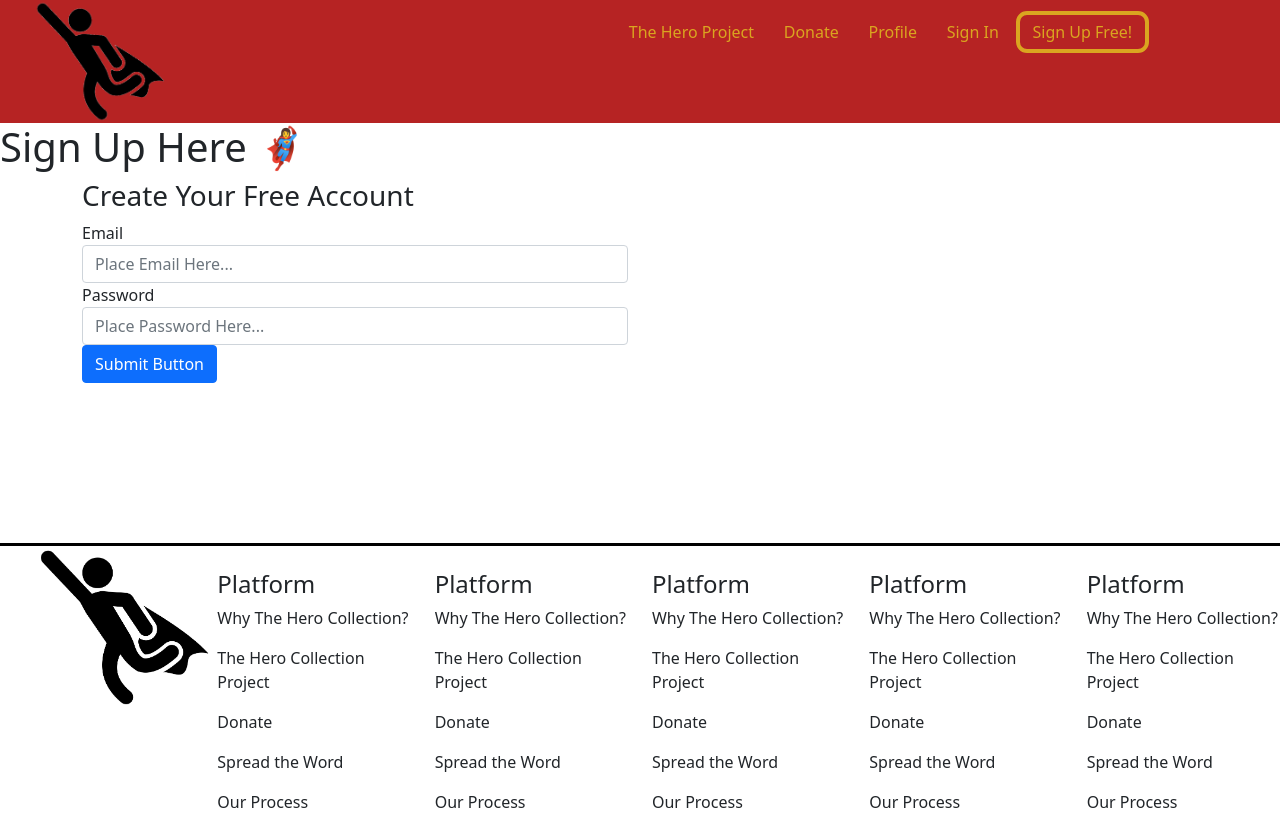
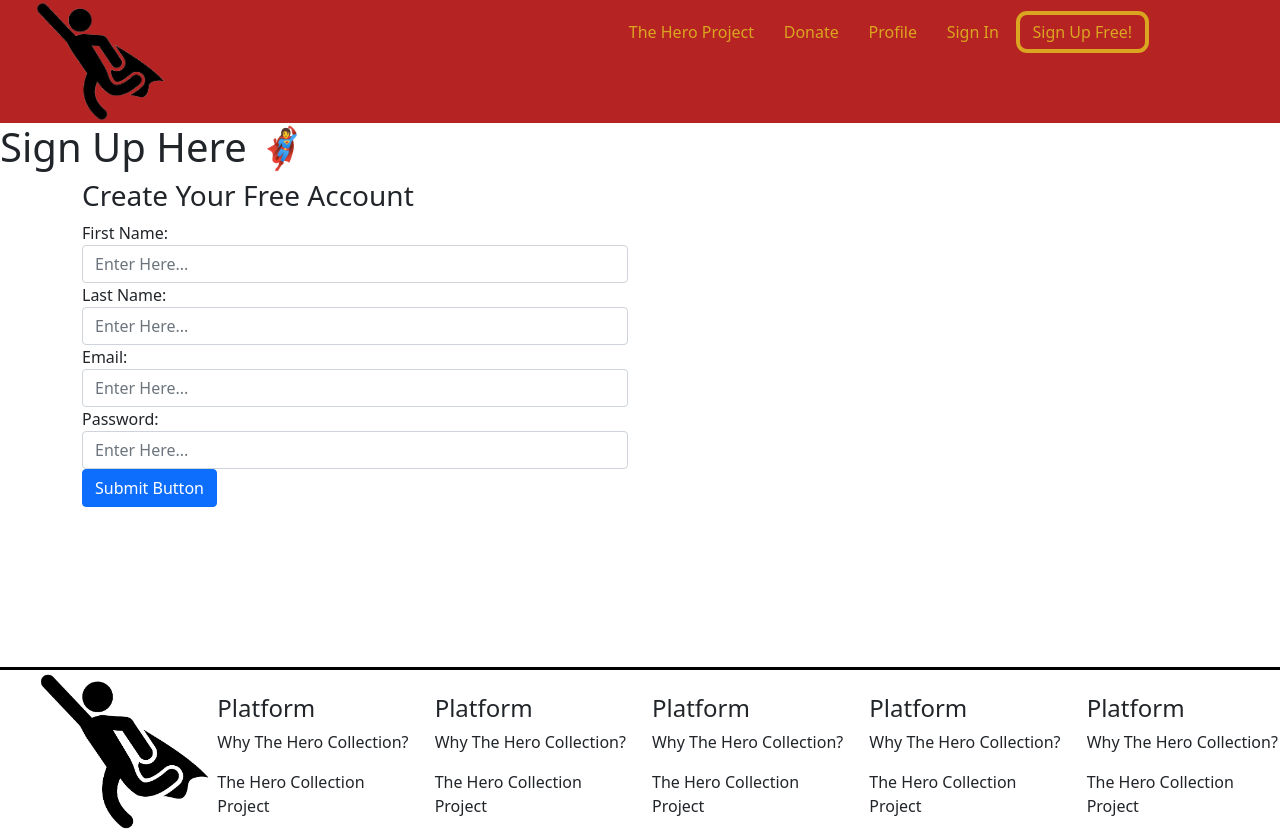
Before and after one commit to leda84/hero_project, a Flask app: page /signup in a window 1280 px wide. Shown: the top 832 px of the page. Before the commit the page ends 808 px from the top, so only its background shows below. Run offline with Flask 2, Linux system fonts and the light colour scheme; some libraries are stand-ins or nearby versions.

Commit message:
added/modified routes & forms

```diff
--- a/hero_project/authentication/auth_templates/signup.html
+++ b/hero_project/authentication/auth_templates/signup.html
@@ -7,7 +7,7 @@
     <div class="row">
         <aside class="col-12 col-md-6">
             <h3>Create Your Free Account</h3>
-            {% include 'forms.html' %}
+            {% include 'signup_forms.html' %}
         </aside>
     </div>
 </main>
--- a/hero_project/authentication/routes.py
+++ b/hero_project/authentication/routes.py
@@ -1,7 +1,7 @@
 from flask import Blueprint, render_template, request, redirect, url_for, flash
 import flask_wtf
 from werkzeug.security import check_password_hash
-from hero_project.forms import UserLoginForm
+from hero_project.forms import UserLoginForm, UserSignupForm
 from hero_project.models import db,User
 from flask_login import login_user, logout_user, current_user, login_required
 
@@ -10,15 +10,17 @@ auth = Blueprint('auth', __name__, template_folder='auth_templates')
 
 @auth.route('/signup', methods = ['GET', 'POST'])
 def signup():
-    form = UserLoginForm()
+    form = UserSignupForm()
     try:
         if request.method == 'POST' and form.validate_on_submit():
+            first_name = form.first_name.data
+            last_name = form.last_name.data
             email = form.email.data
             password = form.password.data
-            print(email,password)
+            print(first_name, last_name, email, password)
 
             # creating/adding user to database
-            user = User(email, password = password)
+            user = User( email,first_name,last_name,  password = password) #changing to this order helped to enter into correct db columns(maybe b/c of init in models)
             db.session.add(user)
             db.session.commit()
 
--- a/hero_project/forms.py
+++ b/hero_project/forms.py
@@ -1,8 +1,23 @@
 from flask_wtf import FlaskForm
-from wtforms import StringField, PasswordField, SubmitField
+from wtforms import StringField, PasswordField, SubmitField, IntegerField
 from wtforms.validators import DataRequired, Email
 
 class UserLoginForm(FlaskForm):
-    email = StringField('Email', validators=[DataRequired(), Email()])
-    password = PasswordField('Password', validators=[DataRequired()])
+    email = StringField('Email:', validators=[DataRequired(), Email()])
+    password = PasswordField('Password:', validators=[DataRequired()])
     submit_button = SubmitField()
+
+class UserSignupForm(FlaskForm):
+    first_name = StringField('First Name:', validators=[DataRequired()])
+    last_name = StringField('Last Name:', validators=[DataRequired()])
+    email = StringField('Email:', validators=[DataRequired(), Email()])
+    password = PasswordField('Password:', validators=[DataRequired()])
+    submit_button = SubmitField()
+
+class CharacterForm(FlaskForm):
+    name = StringField('Name:', validators=[DataRequired()])
+    alias = StringField('Alias:', validators=[DataRequired()])
+    description = StringField('Description:', validators=[DataRequired()])
+    comics_appeared_in = IntegerField('Appearance(s):', validators=[DataRequired()])
+    super_power = StringField('Super Power(s):', validators=[DataRequired()])
+    submit_button = SubmitField()
--- a/hero_project/models.py
+++ b/hero_project/models.py
@@ -35,8 +35,8 @@ class User(db.Model, UserMixin):
         self.id = self.set_id()
         self.first_name = first_name
         self.last_name = last_name
+        self.email = email
         self.password = self.set_password(password)
-        self.email = email
         self.token = self.set_token(24)
         self.g_auth_verify = g_auth_verify
 
--- a/hero_project/templates/base.html
+++ b/hero_project/templates/base.html
@@ -29,14 +29,19 @@
                     <li>Donate</li>
                 </a>
 
-                <a href="#">
+                <a href="{{ url_for('site.profile') }}">
                     <li>Profile</li>
                 </a>
 
                 {% if current_user.is_authenticated %}
+                <a href="{{ url_for('api.create_character') }}">
+                    <li>Create Character</li>
+                </a>
+
                 <a href="{{ url_for('auth.logout') }}">
                     <li>Log Out</li>
                 </a>
+
                 {% else %}
 
                 <a href="{{ url_for('auth.signin') }}">
--- /dev/null
+++ b/hero_project/templates/signup_forms.html
@@ -0,0 +1,25 @@
+<!-- HTML produced by the flask form -->
+<form method="POST">
+    {{ form.hidden_tag() }}
+    <div class="form-group">
+        <fieldset id="first_name-field">
+            {{ form.first_name.label }}
+            {{ form.first_name(class="form-control", placeholder="Enter Here...") }}
+        </fieldset>
+        <fieldset id="last_name-field">
+            {{ form.last_name.label }}
+            {{ form.last_name(class="form-control", placeholder="Enter Here...") }}
+        </fieldset>
+        <fieldset id="email-field">
+            {{ form.email.label }}
+            {{ form.email(class="form-control", placeholder="Enter Here...") }}
+        </fieldset>
+
+        <fieldset id="password-field">
+            {{ form.password.label }}
+            {{ form.password(class="form-control", placeholder="Enter Here...") }}
+        </fieldset>
+        <!-- submit button area -->
+        {{ form.submit_button(class='btn btn-primary btn-block') }}
+    </div>
+</form>
```
Also changed, not shown: hero_project/api/character_forms.html (added, +30 -0 lines), hero_project/api/routes.py (+31 -21 lines).
